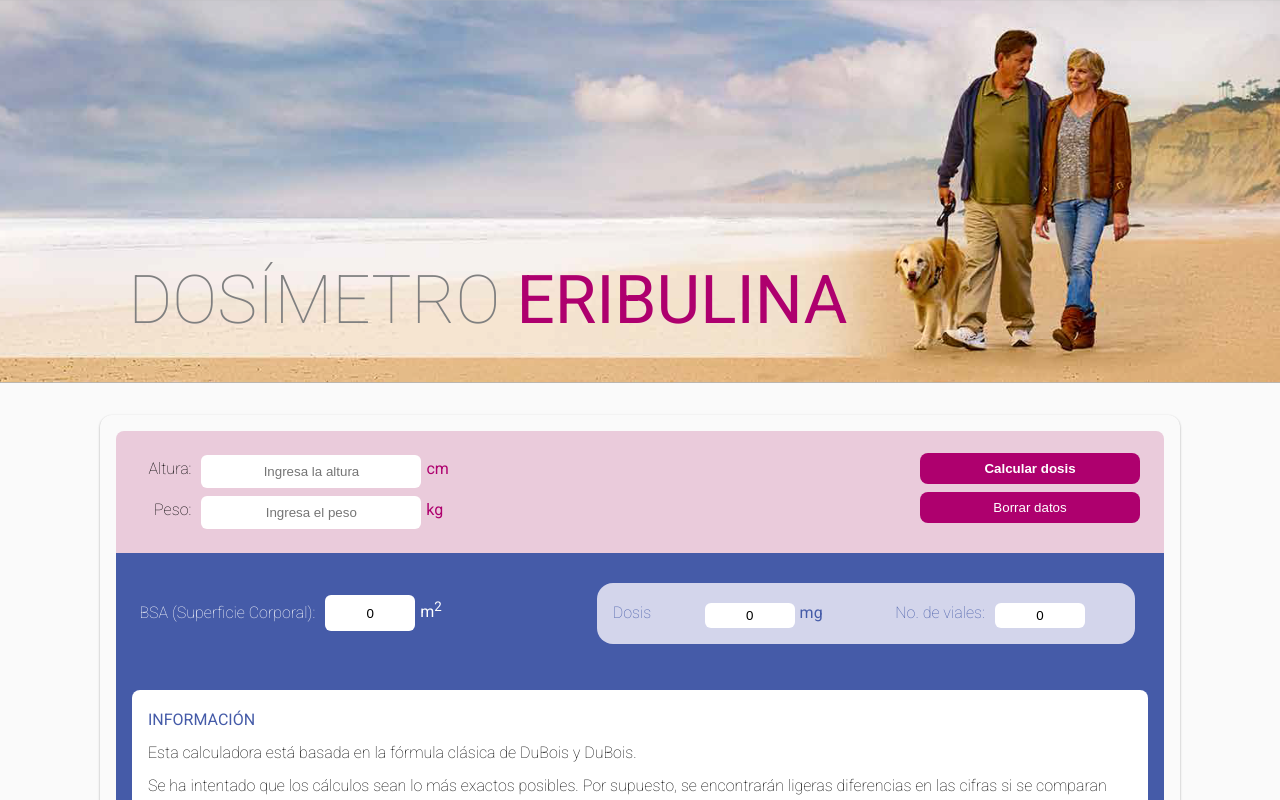
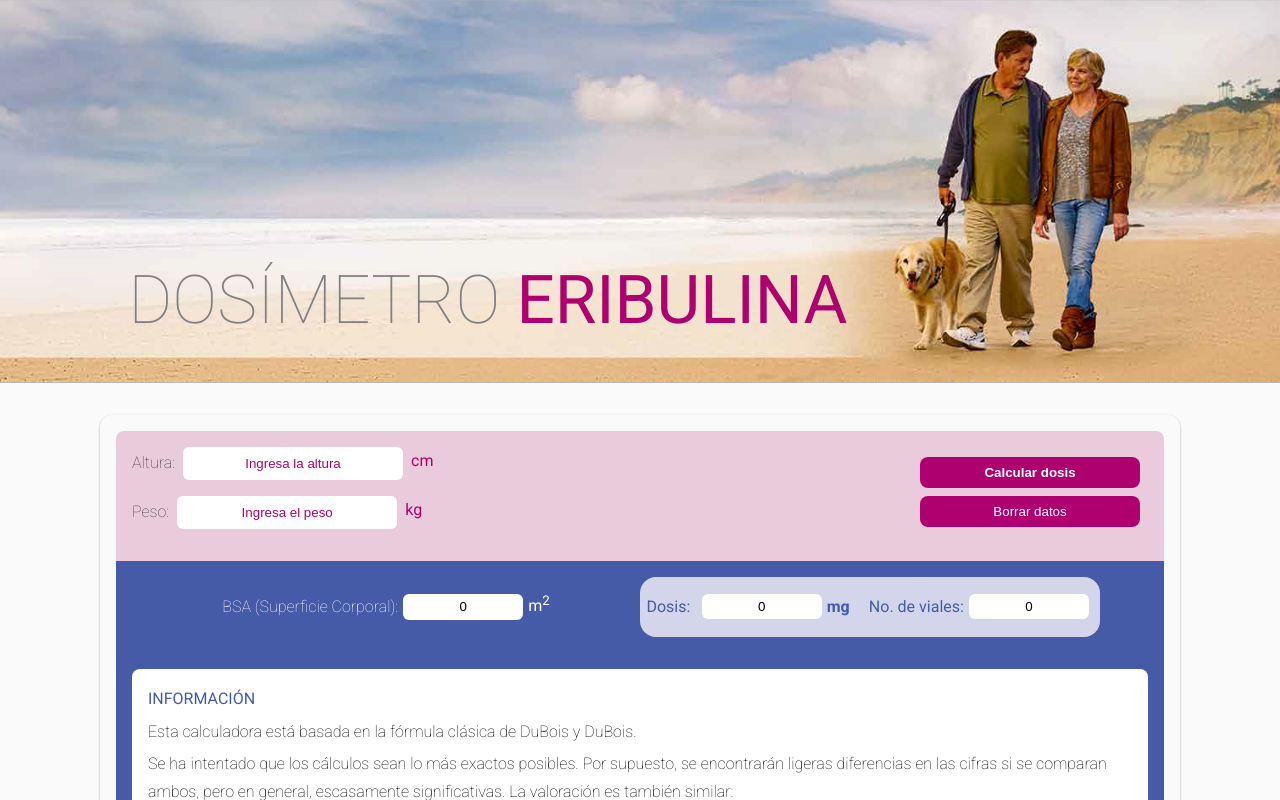
Before and after one commit to GoPharmaBack/dosimetro-calc-app, a React (Create React App) app: page / in a window 1280 px wide. Shown: the top 800 px of the page. Built offline with nearby package versions, Linux system fonts and the light colour scheme.

Commit message:
fix grid to flex

```diff
--- a/src/components/Calculadora.js
+++ b/src/components/Calculadora.js
@@ -53,7 +53,8 @@ function Calculadora() {
 
       <form>
       <div className="contenedor-form">
-      <div className="datos-usuario">
+     <div className="bloque-rosa">
+     <div className="datos-usuario">
           <div className="group-usuario">
             <label > Altura: </label>
             <div><input type="text" id="altura" placeholder="Ingresa la altura" />
@@ -73,9 +74,11 @@ function Calculadora() {
 
           <button onClick={Clear}>Borrar datos</button>
         </div>
+     </div>
 
 
-        <div className="datos-bsa">
+       <div className="bloque-azul">
+       <div className="datos-bsa">
           <label> BSA (Superficie Corporal): </label>
          <div> <input type="text" className="result" value={currentBsa} readOnly />
           <p>m<sup>2</sup></p></div>
@@ -86,7 +89,7 @@ function Calculadora() {
         <div className="datos-viales">
         <div className="caja-azul">
         <div className="grupo-viales">
-        <label>Dosis </label>
+        <label>Dosis: </label>
           <div><input type="text" className="result" value={currentDosis} readOnly />
           mg</div>
         </div>
@@ -96,6 +99,7 @@ function Calculadora() {
          </div>
         </div>
         </div>
+       </div>
 
         </div>
          </form>
--- a/src/scss/index.scss
+++ b/src/scss/index.scss
@@ -1,6 +1,5 @@
 @import "./libs/mixins";
 @import "./libs/type";
-
 
 * {
   padding: 0;
@@ -23,7 +22,7 @@ header {
   align-items: flex-end;
   justify-content: flex-start;
   padding: 1rem;
-  background-image: url('../assets/img/header-img.png');
+  background-image: url("../assets/img/header-img.png");
   background-size: cover;
   background-position: right;
 
@@ -44,15 +43,13 @@ header {
 
     strong {
       color: #ae006e;
-
     }
   }
 
   @include phone {
-
     min-height: 150px;
     margin-bottom: 5px;
-    background-image: url('../assets/img/header-img-r.png');
+    background-image: url("../assets/img/header-img-r.png");
   }
 }
 
@@ -80,7 +77,7 @@ header {
 
     input {
       width: 120px;
-      margin-right: 5px;
+      margin: 5px;
     }
 
     form {
@@ -90,204 +87,106 @@ header {
       flex-flow: column;
       width: 100%;
       height: auto;
-
     }
 
     .contenedor-form {
 
       width: 100%;
       height: auto;
-      display: grid;
-      grid-auto-rows: 1fr;
-      grid-auto-flow: dense;
-      grid-template-columns: repeat(auto-fill, minmax(20rem, 1fr));
-      grid-template-areas: "usuario botones  botones"
-        " bsa  viales viales";
+      display: flex;
+      flex-flow: column;
+      .bloque-rosa {
+        padding: 1rem;
+        display: flex;
+        justify-content: space-evenly;
+        align-items: center;
+        flex-flow: row;
+        @include phone{
+          flex-flow: column;
+        }
+        .botones-form,
+        .datos-usuario {
+          display: flex;
+          flex-flow: column;
+          flex: 1;
+          .group-usuario {
+            display: flex;
+            margin-bottom: 1rem;
+            width: 100%;
             justify-content: center;
             align-items: center;
+            label{
+              font-weight: 400;
+              color: #3b3b3b;}
+            div {
 
-      @include phone {
+              p{color: #ae006e;}
+              input{margin: 0 0.5rem;
+                &::placeholder{
+                  color: #ae006e;
+                }
+              width: 100%;
+            max-width: 220px;
+            }
+              width: 100%;
               display: flex;
-        flex-flow: column;
-      }
-
-      .datos-usuario {
-        padding: 1rem;
-        grid-area: usuario;
-
-        @include phone {
-          padding: 0 1rem;
-        }
-
-        .group-usuario {
-          width: 100%;
-          justify-content: center;
-          align-items: flex-start;
-          display: flex;
-          flex-flow: row;
-          margin: 0.5rem;
-
-          input {
-            min-width: 220px
-          }
-
-          label {
-            margin-right: 10px;
-          }
-
-          div {
-            display: flex;
-
-            p {
-              color: #ae006e;
-              font-size: 1rem;
-            }
-          }
-
-          @include phone {
-            flex-flow: column;
-            width: auto;
-            align-items: center;
-            justify-content: center;
-
-            label {
-              font-size: 1.2rem;
             }
           }
         }
-
       }
-
-      .botones-form {
-        grid-area: botones;
-        width: 100%;
-        display: flex;
-        flex-flow: column;
+      .bloque-azul {
         padding: 1rem;
-        align-items: center;
-
-        @include phone {
-          padding: 0 1rem;
-        }
-      }
-
-      .datos-bsa,
-      .datos-dosis,
-      .datos-viales {
-        padding: 0.3rem;
-        width: 100%;
-        border: none;
-        border: 0.5rem solid #455ba8;
-
-        input {
-          margin-left: 10px;
-          max-width: 90px;
-          @include tablet{
-            width: 100%;
-            max-width: 100%;
-          }
-        }
-
-      }
-
-      .datos-bsa {
-        grid-area: bsa;
-        color: white;
-        height: 100%;
         background-color: #455ba8;
         display: flex;
-
+        color: white;
+        @include phone{
+          flex-flow: column;
+        }
+        .datos-bsa {
+          display: flex;
+          flex: 1;
           align-items: center;
           justify-content: center;
 
           div {
             display: flex;
           }
-
-        @include tablet{
-          flex-flow: column;
-          width: 100%;
-          padding-top: 1rem;
-
-          label {
-            margin-bottom: 10px;
-            font-size: 1.3rem;
+          @include phone{
+            margin-bottom: 1rem;
+            label{font-size: 0.8rem;}
           }
         }
-
+        .datos-viales {
+          display: flex;
+          flex: 1;
+          .caja-azul {
+            font-weight: bold;
+            color:#455ba8;
+            border-radius: 16px;
+           background-color: #d3d5eb;
+            display: flex;
+            justify-content: space-evenly;
+            align-items: center;
+            @include phone{
+              flex-flow: column;
             }
-
-
-
-      .datos-viales {
-
-        grid-area: viales;
-        width: 100%;
-        height: 100%;
-        background-color: #455ba8;
-        display: flex;
-
-        align-items: center;
-        justify-content: flex-end;
-
-        .caja-azul {
-          margin-right: 1rem;
-          border-radius: 16px;
-          width: 100%;
-          max-width: 80%;
-          display: flex;
-          flex-flow: row;
-          padding: 1rem;
-          background-color: #d3d5eb;
-          color: #455ba8;
-          align-items: center;
-          justify-content: center;
-
-          @include tablet {
-            flex-flow: column;
-            align-items: center;
-            justify-content: center;
-            max-width: 100%;
-            margin: auto;
-          }
-
-
-          .grupo-viales {
-            display: flex;
-            width: 100%;
-            align-items: center;
-            justify-content: center;
-
-            input {
-              margin-top: 0.3rem;
-            }
-
             div {
+              margin:0.4rem;
               display: flex;
               align-items: center;
               justify-content: center;
-              width: 100%;
-
             }
-
-            @include tablet {
-              input {
-                width: 100%;
-                max-width: auto !important;
           }
-
+          @include phone{
             flex-flow: column;
-
-              label {
-                font-weight: 400 !important;
           }
         }
       }
+      @include phone {
+        display: flex;
+        flex-flow: column;
       }
     }
-
-    }
-
   }
 
   .datos {
@@ -301,7 +200,6 @@ header {
     width: 100%;
     background-color: white;
   }
-
 
   .informacion {
     background-color: white;
@@ -396,16 +294,18 @@ header {
         max-height: 50px;
       }
     }
-
   }
 
   .color {
     width: 100%;
-    background: linear-gradient(90deg, rgba(69, 91, 168, 1) 0%, rgba(155, 31, 98, 1) 100%);
+    background: linear-gradient(
+      90deg,
+      rgba(69, 91, 168, 1) 0%,
+      rgba(155, 31, 98, 1) 100%
+    );
 
     height: 1rem;
   }
-
 }
 
 br {
@@ -417,6 +317,5 @@ br {
 }
 
 .menos {
-
   max-width: 100px;
 }
```
Lines whose indentation alone changed are shown as unchanged.
